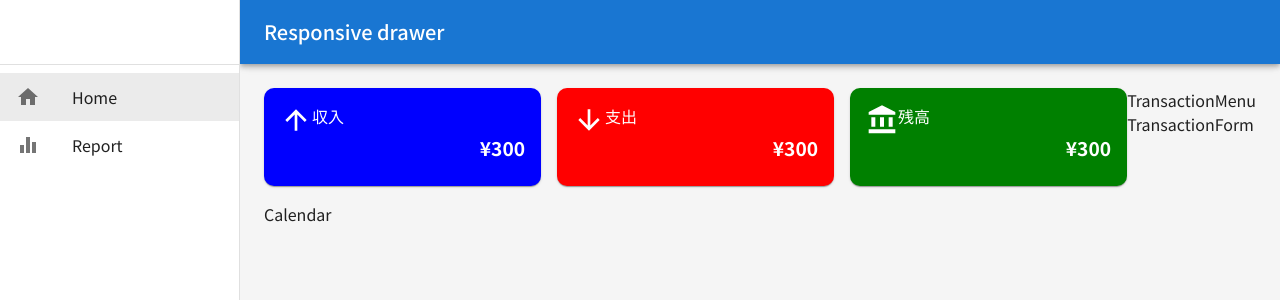
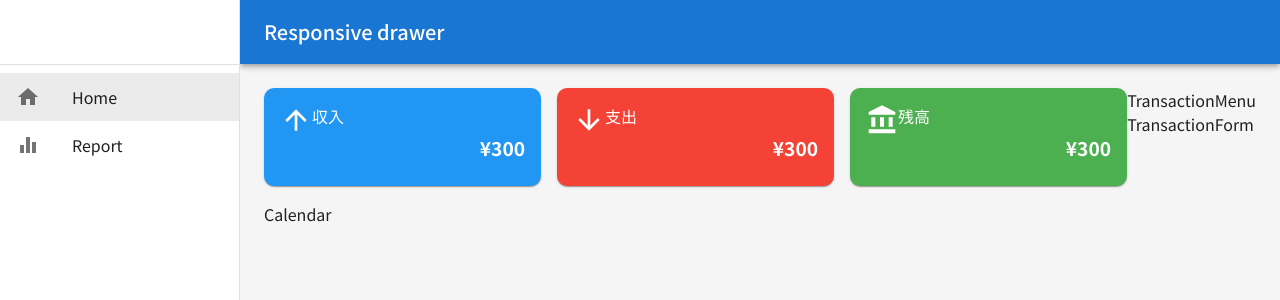
Before and after one commit to nishi240masa/account-book, a React (Create React App) app: page / in a window 1280 px wide. Shown: the top 300 px of the page. Built offline with nearby package versions, Linux system fonts and the light colour scheme.

Commit message:
add:カスタムカラーの定義

```diff
--- a/src/components/MonthlySummary.tsx
+++ b/src/components/MonthlySummary.tsx
@@ -16,7 +16,7 @@ const MonthlySummary = () => {
       <Grid item xs={4} display={"flex"}>
         <Card
           sx={{
-            bgcolor: "blue",
+            bgcolor: (theme) => theme.palette.incomeColor.main,
             color: "white",
             borderRadius: "10px",
             flexGrow: 1,
@@ -49,7 +49,8 @@ const MonthlySummary = () => {
       <Grid item xs={4} display={"flex"}>
         <Card
           sx={{
-            bgcolor: "red",
+            // theme.palette.expenseColor.mainはtheme.tsで定義した色
+            bgcolor: (theme) => theme.palette.expenseColor.main,
             color: "white",
             borderRadius: "10px",
             // flexGrow:1は主軸方面（今回はrow：横）の親要素の空白を埋める
@@ -82,7 +83,8 @@ const MonthlySummary = () => {
       <Grid item xs={4} display={"flex"}>
         <Card
           sx={{
-            bgcolor: "green",
+            // theme.palette.expenseColor.mainはtheme.tsで定義した色
+            bgcolor: (theme) => theme.palette.balanceColor.main,
             color: "white",
             borderRadius: "10px",
             flexGrow: 1,
```
Also changed, not shown: src/theme/theme.ts (+8 -4 lines).
